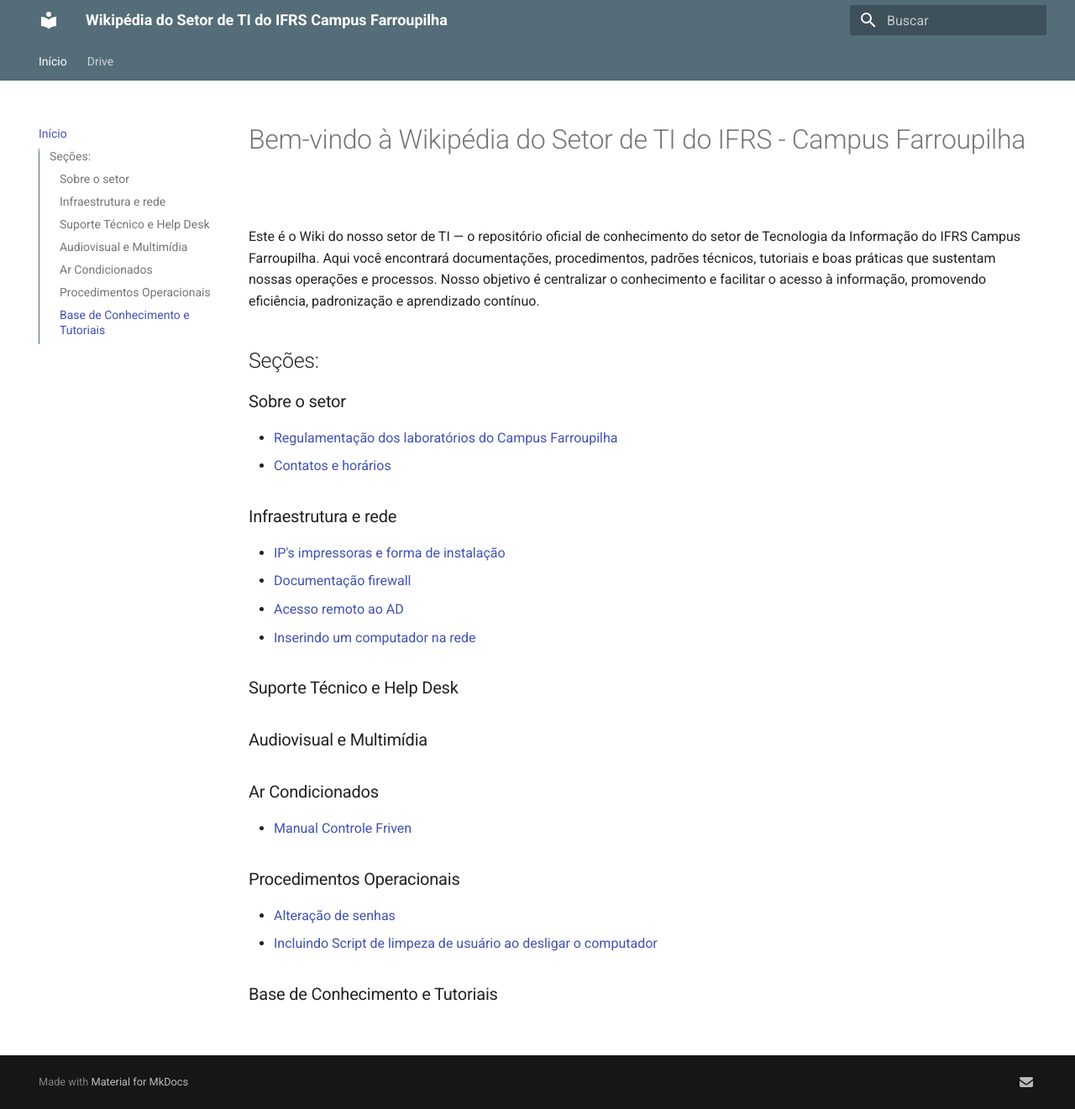
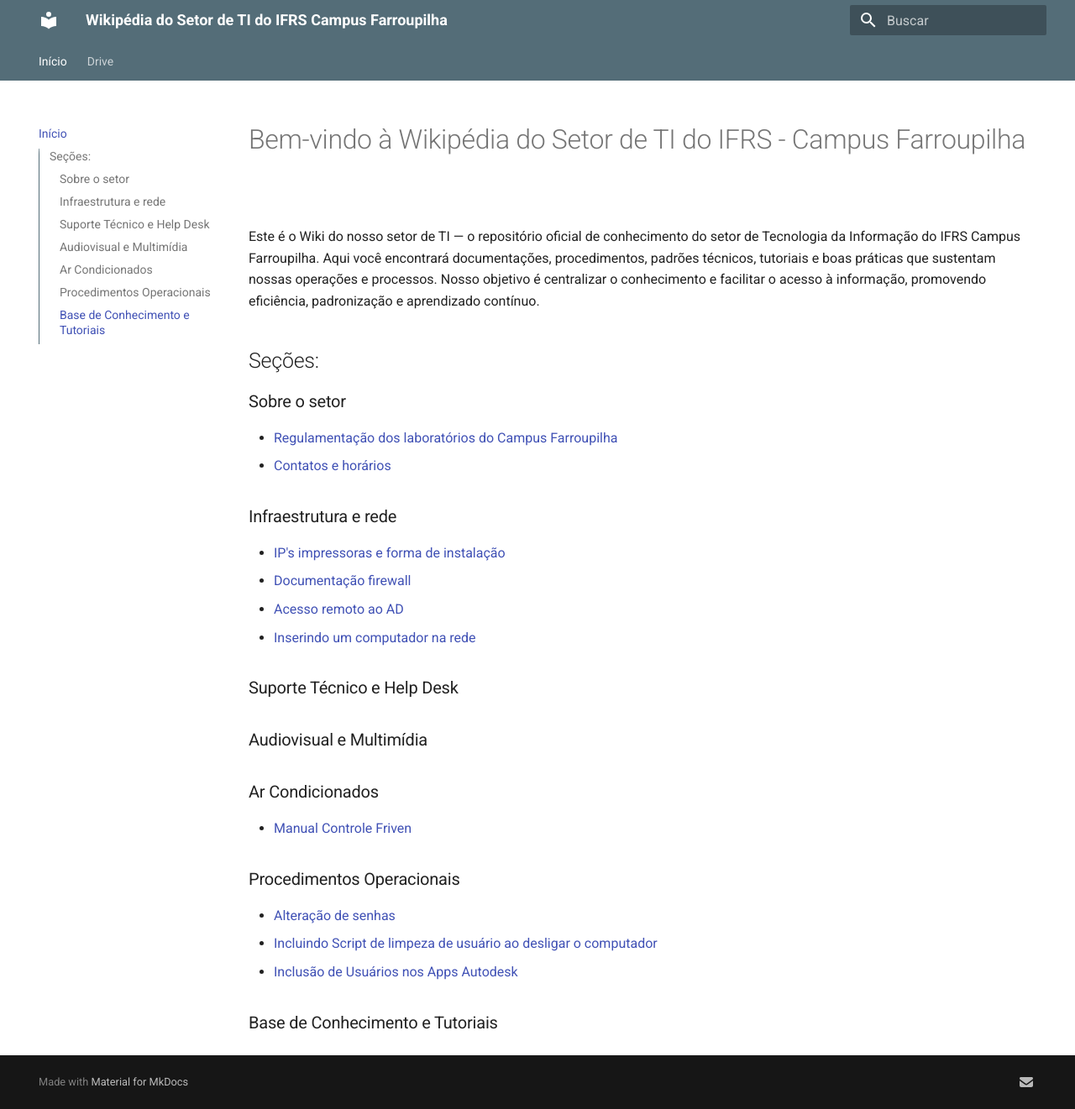
Before and after one commit to wikiti-farroupilha/wikipedia, an MkDocs documentation site: the page built from docs/index.md, in a window 1280 px wide and 1321 px high. Shown: the whole window at 84% size. Built offline with MkDocs 1.6.1 and Material for MkDocs 9.7.7, drawn with Linux system fonts in a browser that asks for light colours.

Commit message:
Update index.md

```diff
--- a/docs/index.md
+++ b/docs/index.md
@@ -19,5 +19,6 @@ Este é o Wiki do nosso setor de TI — o repositório oficial de conhecimento d
 ### Procedimentos Operacionais
 - [Alteração de senhas](alterarSenha.md)
 - [Incluindo Script de limpeza de usuário ao desligar o computador](limpezaTurnoff.md)
+- [Inclusão de Usuários nos Apps Autodesk](https://docs.google.com/document/d/1qabF1XeuagPmz1K5MfdqdkKbOeyX-W2b182PO3xmhYw/edit?usp=drive_link)
 
 ### Base de Conhecimento e Tutoriais
```
